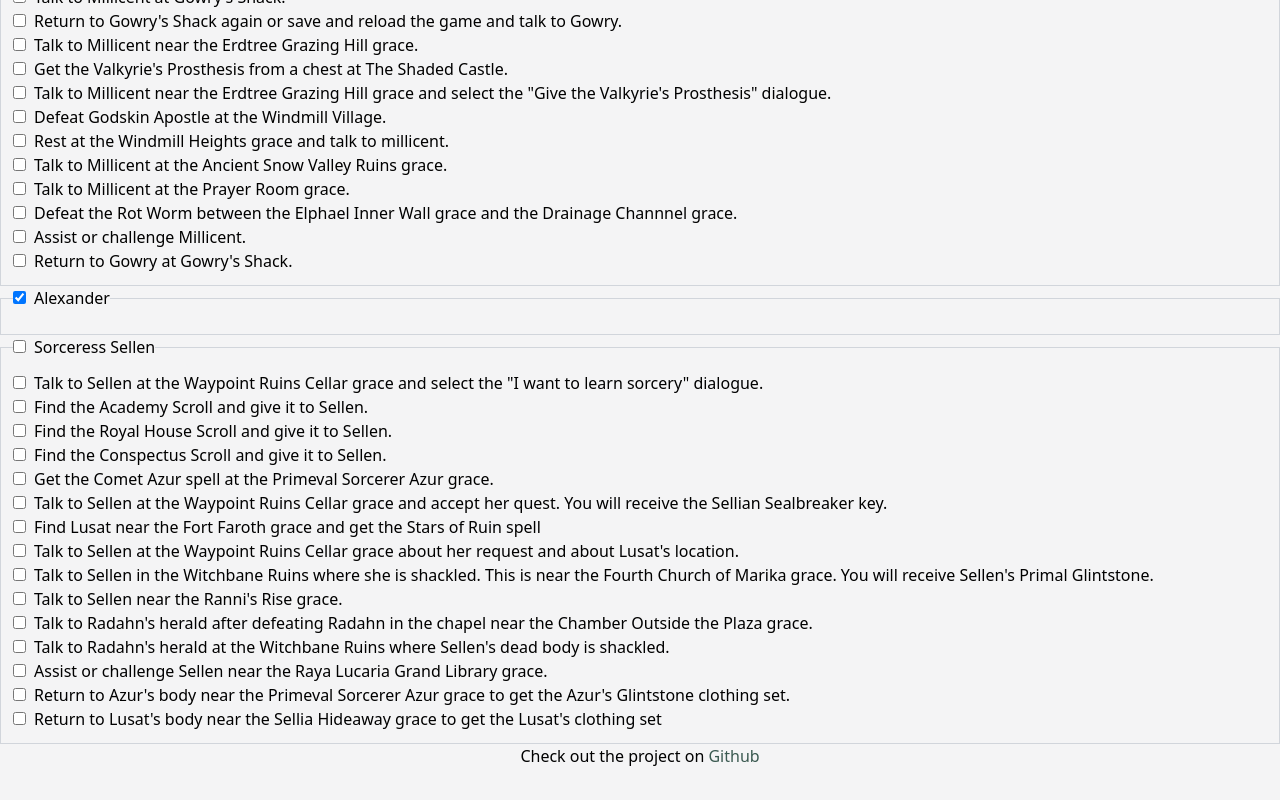
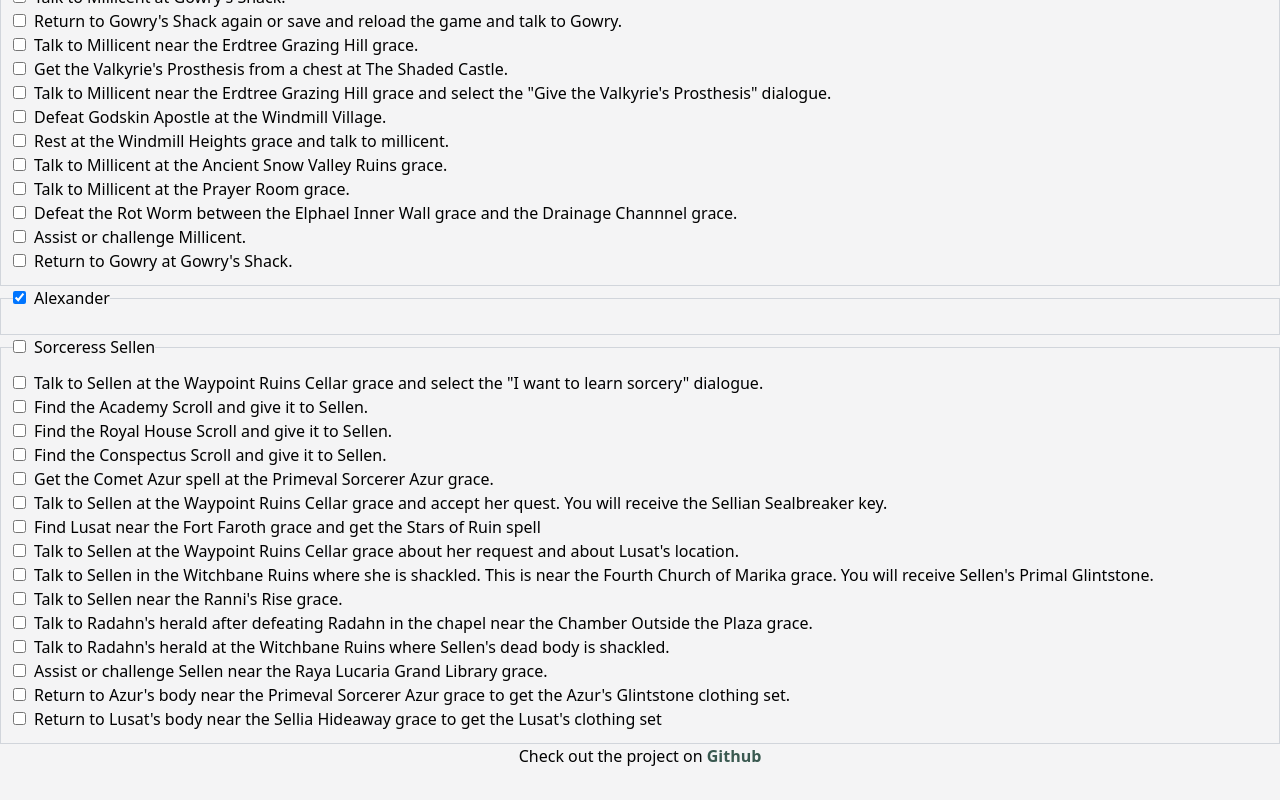
Before and after one commit to Gobluebro/Elden-Ring-Checklist, a Next.js app: page / in a window 1280 px wide. Shown: the part 1467-2267 px from the top of the page. Built offline with nearby package versions, Linux system fonts and the light colour scheme.

Commit message:
add bold and underline on hover to project

```diff
--- a/components/footer.tsx
+++ b/components/footer.tsx
@@ -4,7 +4,7 @@ const Footer = () => {
       <span>
         Check out the project on{" "}
         <a
-          className="text-elden-ring-green dark:text-elden-ring-gold"
+          className="text-elden-ring-green dark:text-elden-ring-gold font-bold hover:underline"
           href="https://github.com/Gobluebro/Elden-Ring-Checklist"
         >
           Github
```
